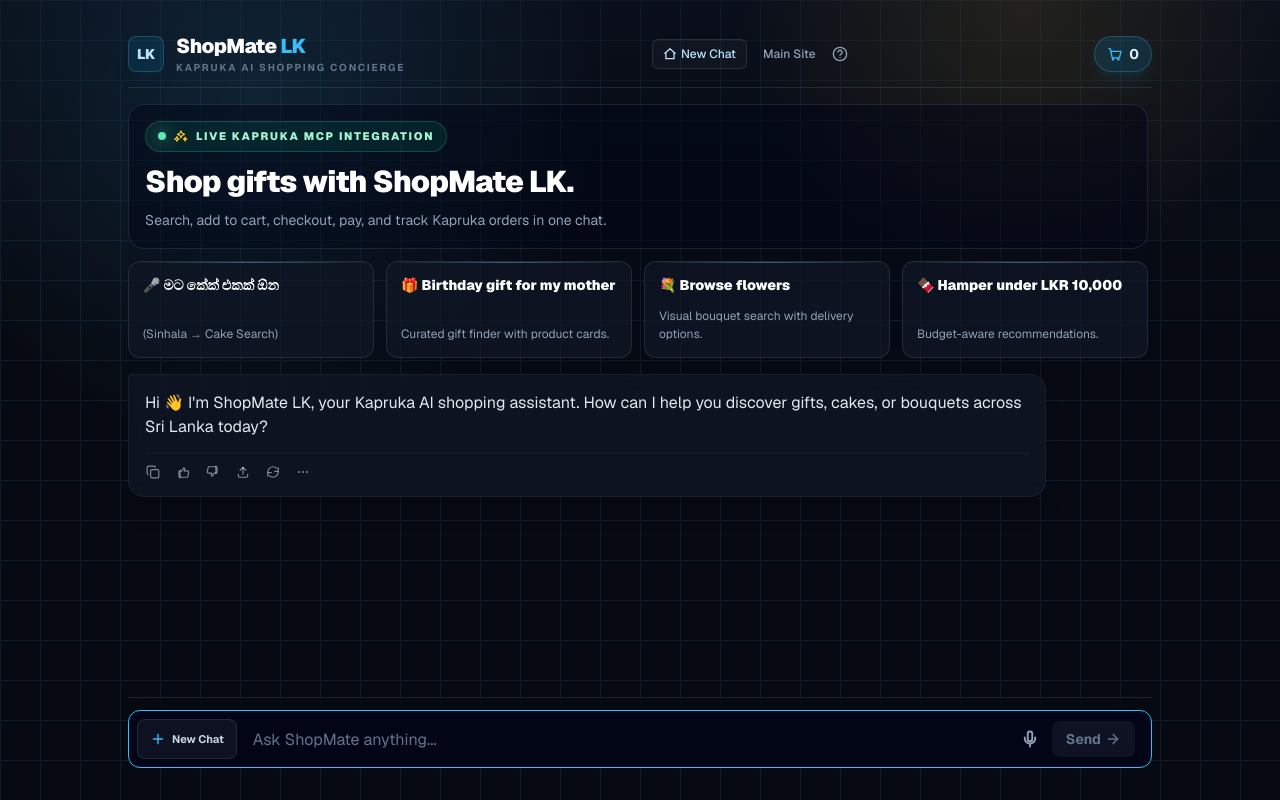
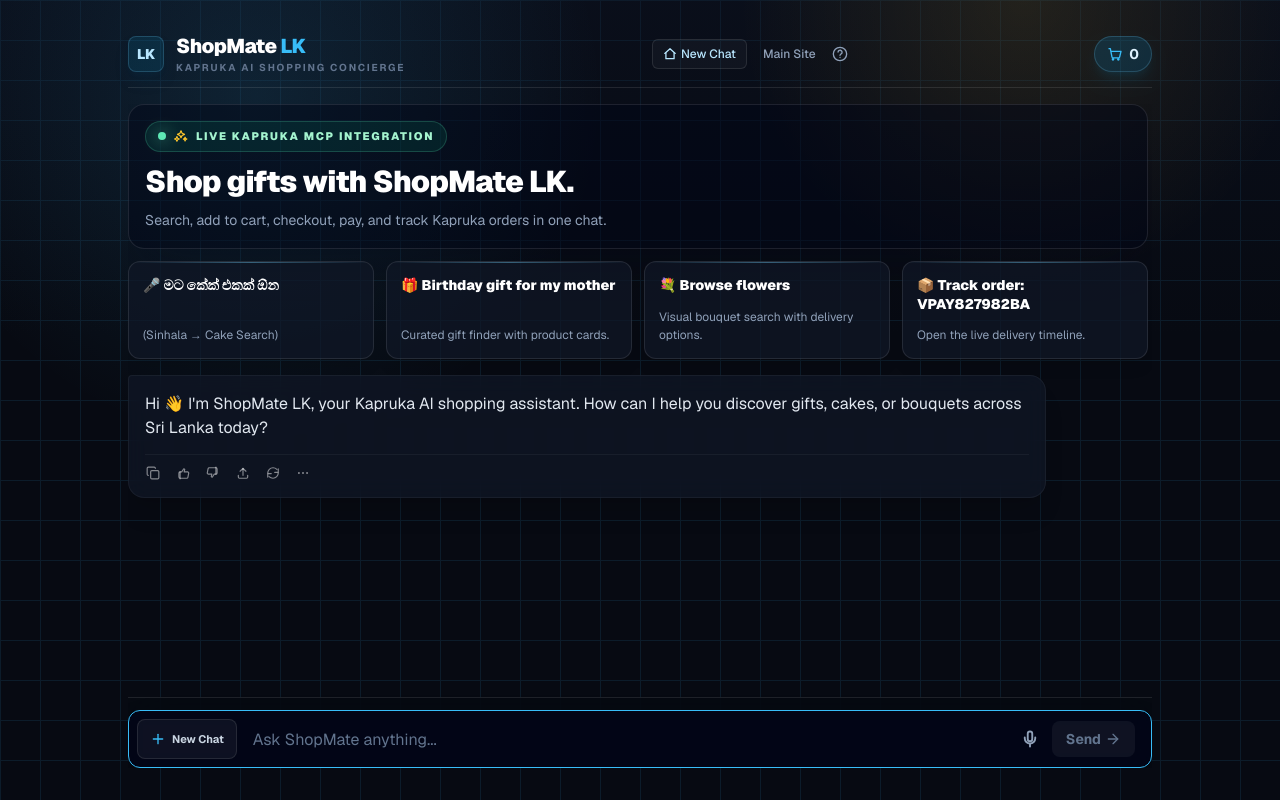
Before and after one commit to KabiththananParan/ShopMate-LK, a Next.js app in the folder frontend/: page / in a window 1280 px wide. Built offline with nearby package versions, Linux system fonts and the light colour scheme.

Commit message:
UI updates

```diff
--- a/frontend/app/ai.tsx
+++ b/frontend/app/ai.tsx
@@ -376,7 +376,7 @@
         { id: 'voice-cake', title: '🎤 මට කේක් එකක් ඕන', subtitle: '(Sinhala → Cake Search)', prompt: 'මට කේක් එකක් ඕන' },
         { id: 'birthday-mother', title: '🎁 Birthday gift for my mother', subtitle: 'Curated gift finder with product cards.', prompt: 'Birthday gift for my mother' },
         { id: 'flowers-demo', title: '💐 Browse flowers', subtitle: 'Visual bouquet search with delivery options.', prompt: 'browse flowers' },
-        { id: 'budget-hamper', title: '🍫 Hamper under LKR 10,000', subtitle: 'Budget-aware recommendations.', prompt: 'Find me a chocolate hamper under LKR 10000' },
+        { id: 'track-order', title: '📦 Track order: VPAY827982BA', subtitle: 'Open the live delivery timeline.', prompt: 'track order VPAY827982BA' },
     ];
 
     const suggestions: SuggestionCard[] = [
```
Also changed, not shown: 1 other file (tests, documents, lock files or other folders).
